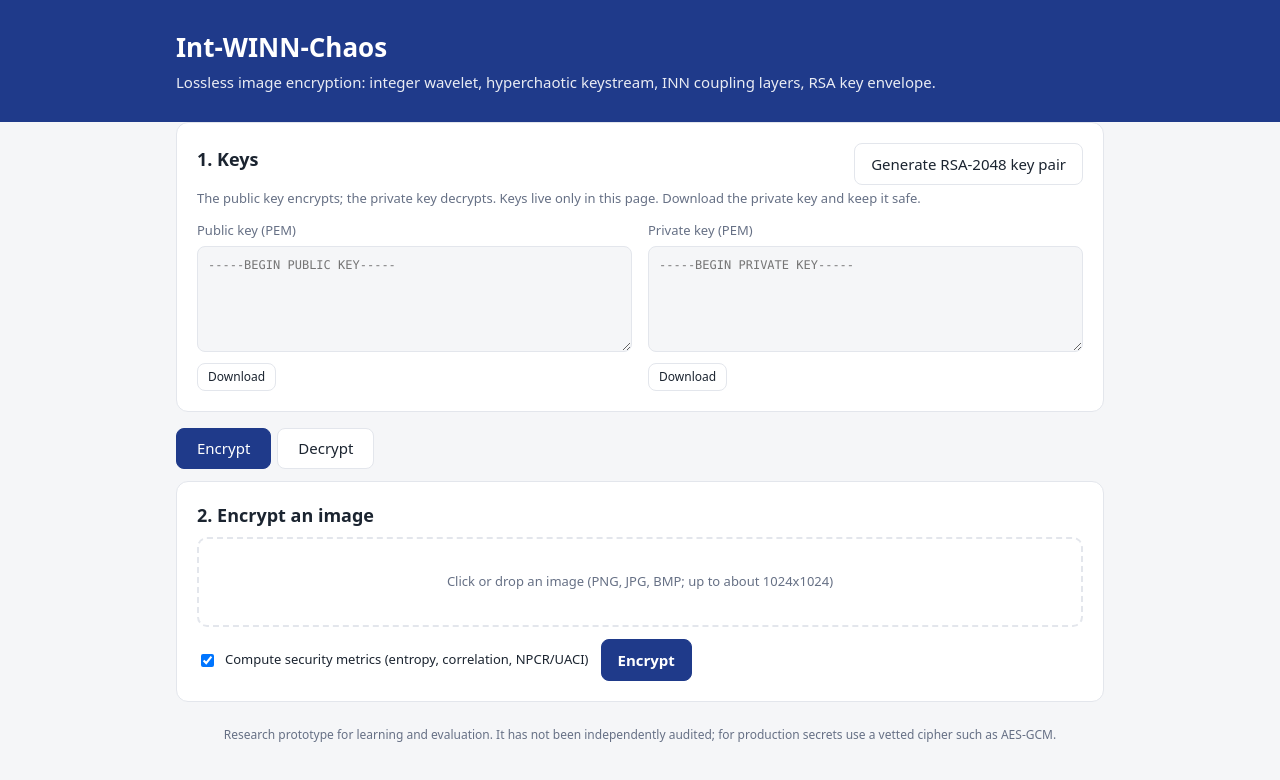
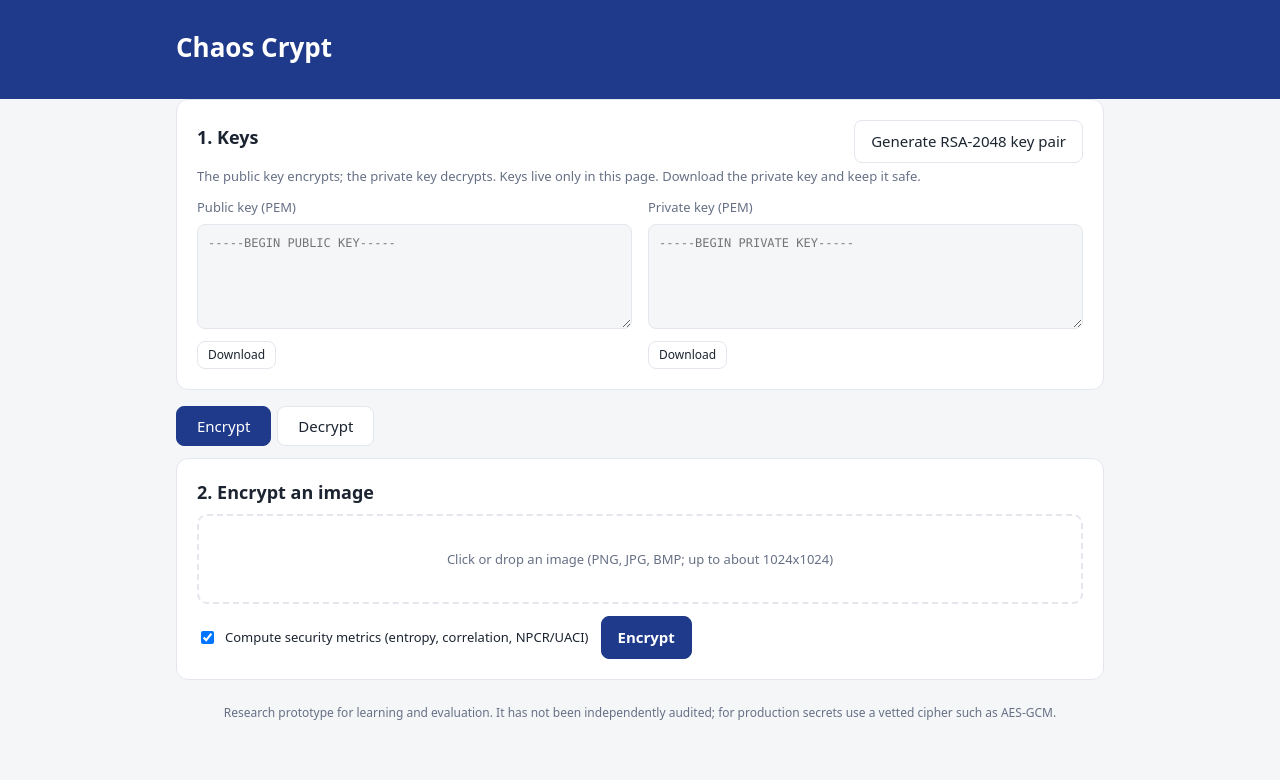
Before and after one commit to shivamsharma0991/ChaosCrypt, a plain HTML site: page static/index.html in a window 1280 px wide. Drawn offline with Linux system fonts and the light colour scheme.

```diff
--- a/static/index.html
+++ b/static/index.html
@@ -9,8 +9,7 @@
 <body>
 <header>
   <div class="wrap">
-    <h1>Int-WINN-Chaos</h1>
-    <p>Lossless image encryption: integer wavelet, hyperchaotic keystream, INN coupling layers, RSA key envelope.</p>
+    <h1>Chaos Crypt</h1>
   </div>
 </header>
 
```
Also changed, not shown: 1 other file.
